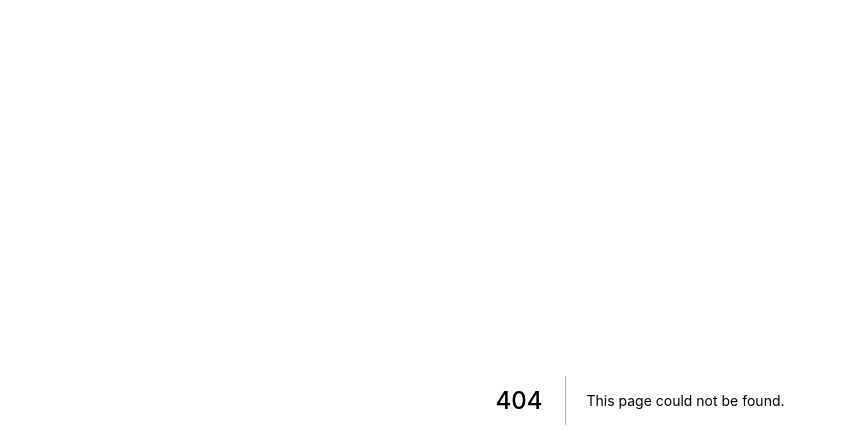
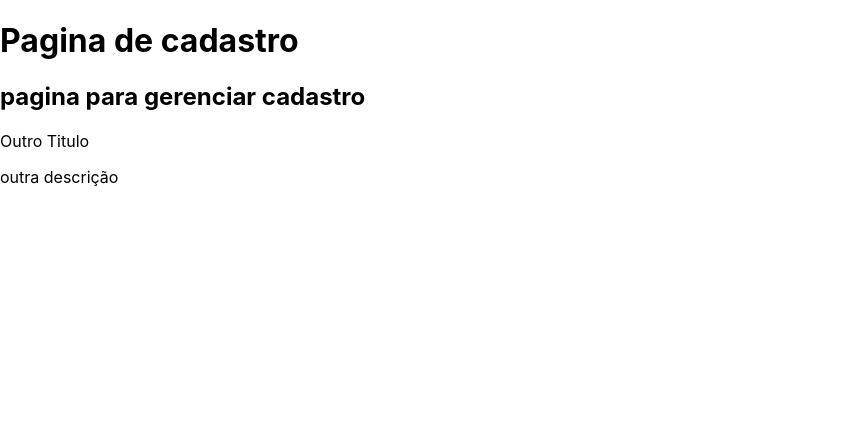
Before and after one commit to brn-borges/web-20221-n, a Next.js app in the folder proj_aulas/projeto001/: page /basicos/exemplo06 in a window 1280 px wide. Before the commit this address had no page. Shown: the top 448 px of the page, without its empty margins (0-846 px from the left). Built offline with nearby package versions, Linux system fonts and the light colour scheme.

Commit message:
Aula 22/03/22

```diff
--- /dev/null
+++ b/proj_aulas/projeto001/components/Calculadora.jsx
@@ -0,0 +1,6 @@
+export default function Calculadora(props){
+    //props.numero++
+    return (
+        <h1>{props.numero+1}</h1>
+    )
+}
--- /dev/null
+++ b/proj_aulas/projeto001/components/Titulo2.jsx
@@ -0,0 +1,14 @@
+export default function Titulo2(props){
+    console.log(props)
+    return props.pequeno ? (
+        <>
+            <p>{props.principal}</p>
+            <p>{props.descricao}</p>
+        </>
+    ):(
+        <>
+            <h1>{props.principal}</h1>
+            <h2>{props.descricao}</h2>
+        </>
+    )
+}
--- /dev/null
+++ b/proj_aulas/projeto001/pages/basicos/exemplo06.jsx
@@ -0,0 +1,17 @@
+import Titulo2 from "../../components/Titulo2";
+
+export default function init(){
+    return(
+        <>
+            <Titulo2
+                principal="Pagina de cadastro"
+                descricao="pagina para gerenciar cadastro"
+            ></Titulo2>
+            <Titulo2
+                principal="Outro Titulo"
+                descricao="outra descrição"
+                pequeno={true}
+            />
+        </>
+    )
+}
```
Also changed, not shown: proj_aulas/projeto001/components/Titulo.jsx (added, +8 -0 lines), proj_aulas/projeto001/pages/atividades/correcaoAtividade01.jsx (+14 -1 lines), proj_aulas/projeto001/pages/basicos/exemplo04.jsx (added, +19 -0 lines), proj_aulas/projeto001/pages/basicos/exemplo05.jsx (added, +10 -0 lines), proj_aulas/projeto001/pages/basicos/exemplo07.jsx (added, +7 -0 lines), 1 other file (tests, documents, lock files or other folders).
